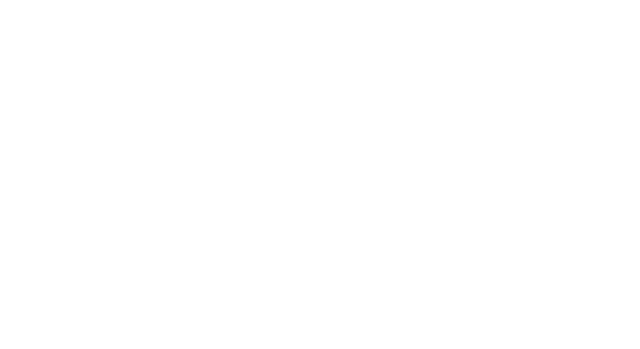
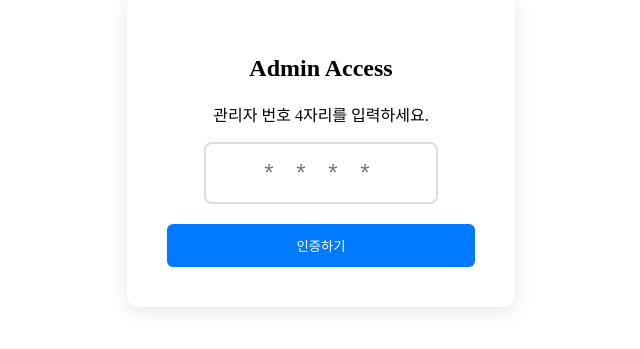
Before and after one commit to betterproject-dev/spider_front, a React (Vite) app: page / in a window 1280 px wide. Before the commit this address had no page. Shown: the part 177-526 px from the top of the page, without its empty margins (319-959 px from the left). Built offline with nearby package versions, Linux system fonts and the light colour scheme; no server answers.

Commit message:
Feat:camera 구현 완료

```diff
--- a/src/Route.jsx
+++ b/src/Route.jsx
@@ -1,10 +1,14 @@
-import { Routes } from "react-router-dom"
+import { Route, Routes } from "react-router-dom"
+import Admin from "./features/Admin/pages/Admin"
+import Camera from "./features/Camera/pages/Camera"
+
 
 const Routers = () => {
   return (
     <>
       <Routes>
-
+        <Route path="/" element={<Admin/>} />
+        <Route path="/camera" element={<Camera />} />
       </Routes>
     </>
   )
--- /dev/null
+++ b/src/features/Admin/pages/Admin.jsx
@@ -0,0 +1,49 @@
+import { useState } from 'react';
+import '../styles/admin.css';
+import axios from 'axios';
+import UseNavi from '../../../hooks/UseNavi';
+
+const Admin = () => {
+  const [pin, setPin] = useState("");
+  const navigate = UseNavi();
+
+  const SpringUrl = import.meta.env.VITE_SPRING_API_URL;
+
+  const handleLogin = async (e) => {
+    e.preventDefault();
+    try {
+      const res = await axios.post(`${SpringUrl}/api/check-admin`, {number: pin});
+      if (res.data.success) {
+        alert(res.data.message);
+        navigate('/camera') // 인증 성공 시 이동할 페이지
+      } else {
+        alert(res.data.message);
+        setPin(""); // 틀리면 입력창 초기화
+      }
+    } catch (err) {
+      alert("서버 연결 실패")
+    }
+  };
+
+  return(
+    <>
+    <div className="admin-login-box">
+      <form className="login-form" onSubmit={handleLogin}>
+        <h2>Admin Access</h2>
+        <p>관리자 번호 4자리를 입력하세요.</p>
+        <input
+          type="password"
+          className='pin-input'
+          value={pin}
+          onChange={(e) => setPin(e.target.value)}
+          maxLength="4"
+          placeholder='* * * *'
+        />
+        <button type='submit' className='login-btn'>인증하기</button>
+      </form>
+    </div>
+    </>
+  )
+}
+
+export default Admin;
--- /dev/null
+++ b/src/features/Admin/styles/admin.css
@@ -0,0 +1,36 @@
+.admin-login-box {
+    display: flex;
+    flex-direction: column;
+    align-items: center;
+    justify-content: center;
+    height: 80vh;
+}
+
+.login-form {
+    background: #fff;
+    padding: 40px;
+    border-radius: 12px;
+    box-shadow: 0 4px 20px rgba(0,0,0,0.1);
+    text-align: center;
+}
+
+.pin-input {
+    width: 200px;
+    padding: 15px;
+    font-size: 24px;
+    text-align: center;
+    letter-spacing: 8px;
+    border: 2px solid #ddd;
+    border-radius: 8px;
+    margin-bottom: 20px;
+}
+
+.login-btn {
+    width: 100%;
+    padding: 12px;
+    background-color: #007bff;
+    color: white;
+    border: none;
+    border-radius: 6px;
+    cursor: pointer;
+}
--- /dev/null
+++ b/src/features/Camera/pages/Camera.jsx
@@ -0,0 +1,36 @@
+import '../styles/camera.css';
+
+const Camera = () => {
+
+  const FlaskUrl = import.meta.env.VITE_FLASK_API_URL
+  const videoStreamUrl = `${FlaskUrl}/camera/video_feed`;
+
+  return (
+    <>
+    <div className="camera-container">
+      <div className="camera-header">
+        <h2>AI 실시간 불량 탐지 시스템</h2>
+      </div>
+
+      <div className="video-wrapper">
+        <img
+          src={videoStreamUrl}
+          alt="AI Live Stream"
+          className="video-feed"
+          onError={(e) => {
+            e.target.src = "https://via.placeholder.com/640x480?text=Camera+Connection+Failed";
+          }}
+        />
+      </div>
+
+      <div className="status-bar">
+        <span className="status-dot"></span>
+        <span>시스템 정상 가동 중 (AI Model: YOLO)</span>
+      </div>
+
+    </div>
+    </>
+  )
+}
+
+export default Camera;
--- /dev/null
+++ b/src/features/Camera/styles/camera.css
@@ -0,0 +1,62 @@
+.camera-container {
+    display: flex;
+    flex-direction: column;
+    align-items: center;
+    padding: 2rem;
+    background-color: #1a1a1a; /* 어두운 배경 */
+    border-radius: 12px;
+    color: #ffffff;
+    box-shadow: 0 8px 32px rgba(0, 0, 0, 0.3);
+    margin: 20px;
+}
+
+.camera-header {
+    margin-bottom: 1.5rem;
+}
+
+.camera-header h2 {
+    margin: 0;
+    font-size: 1.8rem;
+    color: #00d1ff; /* 포인트 컬러 */
+}
+
+.video-wrapper {
+    position: relative;
+    border: 4px solid #333;
+    border-radius: 8px;
+    overflow: hidden;
+    background-color: #000;
+    line-height: 0; /* 이미지 하단 공백 제거 */
+}
+
+.video-feed {
+    width: 100%;
+    max-width: 720px;
+    height: auto;
+    display: block;
+}
+
+.status-bar {
+    margin-top: 1rem;
+    padding: 8px 16px;
+    background: #333;
+    border-radius: 20px;
+    font-size: 0.9rem;
+    display: flex;
+    align-items: center;
+    gap: 8px;
+}
+
+.status-dot {
+    width: 10px;
+    height: 10px;
+    background-color: #28a745; /* 가동 중 초록색 */
+    border-radius: 50%;
+    animation: blink 1.5s infinite;
+}
+
+@keyframes blink {
+    0% { opacity: 1; }
+    50% { opacity: 0.4; }
+    100% { opacity: 1; }
+}
```
Also changed, not shown: src/hooks/UseNavi.jsx (renamed from src/utils/UseNavi.jsx).
